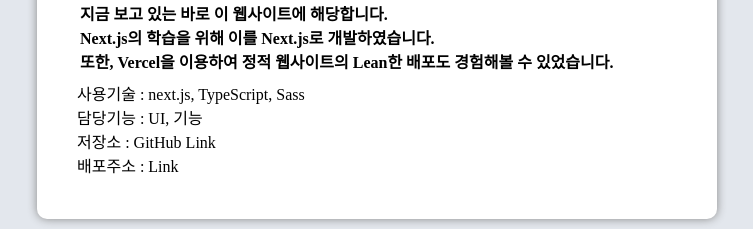
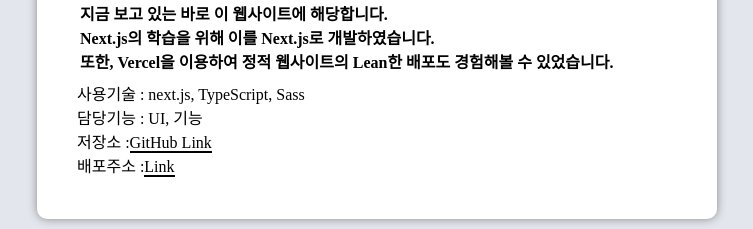
Before and after one commit to hoonjo1/hoonjo-portfolio, a Next.js app: page / in a window 1280 px wide. Shown: the part 1001-1230 px from the top of the page, without its empty margins (263-1016 px from the left). Built offline with nearby package versions, Linux system fonts and the light colour scheme.

Commit message:
EDIT: item 컴포넌트 css 수정

```diff
--- a/src/app/page.tsx
+++ b/src/app/page.tsx
@@ -28,8 +28,8 @@ const PROJECTS_DATA = [
      또한, Vercel을 이용하여 정적 웹사이트의 Lean한 배포도 경험해볼 수 있었습니다.`,
     stack: 'next.js, TypeScript, Sass ',
     functions: 'UI, 기능',
-    github: 'https://github.com/hoonjo1/hypercloud-admin-team10',
-    url: 'url',
+    github: 'https://github.com/hoonjo1/hoonjo-portfolio',
+    url: 'https://hoonjo-portfolio.vercel.app/',
   },
   {
     title: '하이퍼 클라우드 어드민 페이지',
--- a/src/components/card/item.tsx
+++ b/src/components/card/item.tsx
@@ -20,7 +20,13 @@ const Item = ({
         <p className={styles.period}>{period}</p>
         <p className={styles.personnel}>{personnel}</p>
       </div>
-      {src && <img className={styles.img} src={src} alt="project image" />}
+      {url ? (
+        <Link href={url}>
+          <img className={styles.img} src={src} alt="project image" />
+        </Link>
+      ) : (
+        <img className={styles.img} src={src} alt="project image" />
+      )}
       <div className={styles.section}>
         <p className={styles.description}>{description}</p>
       </div>
@@ -28,11 +34,17 @@ const Item = ({
         <p className={styles.category}>사용기술 : {stack}</p>
         <p className={styles.category}>담당기능 : {functions}</p>
         <p className={styles.category}>
-          저장소 : <Link href={github}>GitHub Link</Link>
+          저장소 :
+          <Link className={styles.link} href={github}>
+            GitHub Link
+          </Link>
         </p>
         {url && (
           <p className={styles.category}>
-            배포주소 : <Link href={url}>Link</Link>
+            배포주소 :
+            <Link className={styles.link} href={url}>
+              Link
+            </Link>
           </p>
         )}
       </div>
--- a/src/styles/components/card/item.module.scss
+++ b/src/styles/components/card/item.module.scss
@@ -49,4 +49,8 @@
     height: 465;
     margin: 10px 0px;
   }
+
+  .link {
+    border-bottom: 2px solid black;
+  }
 }
```
